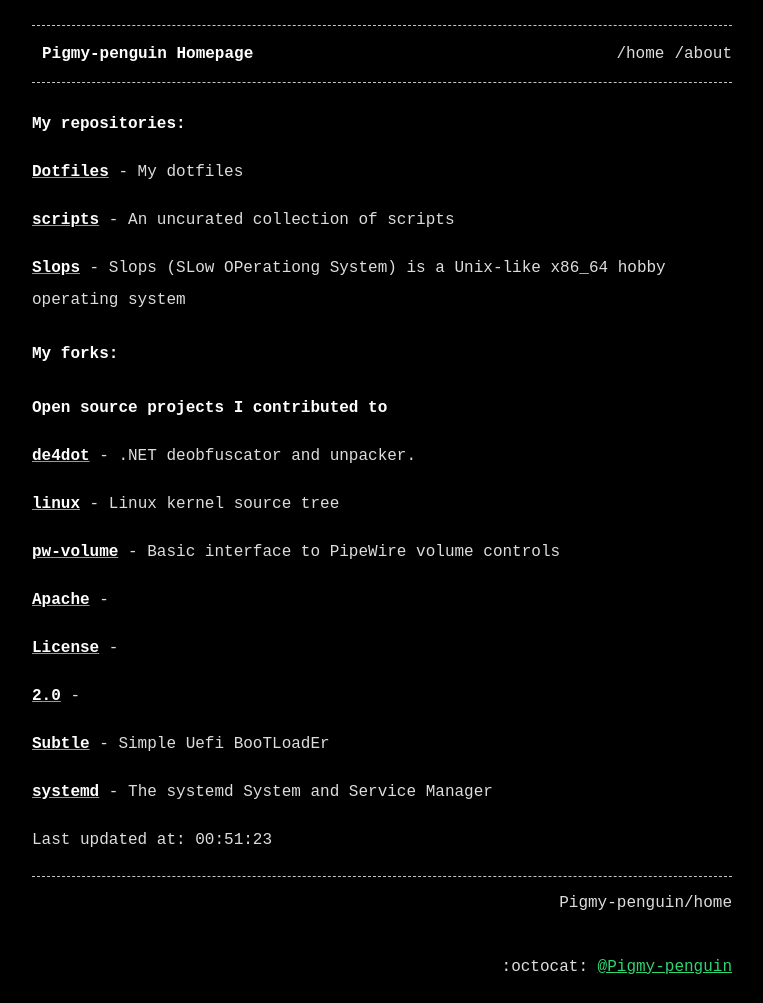
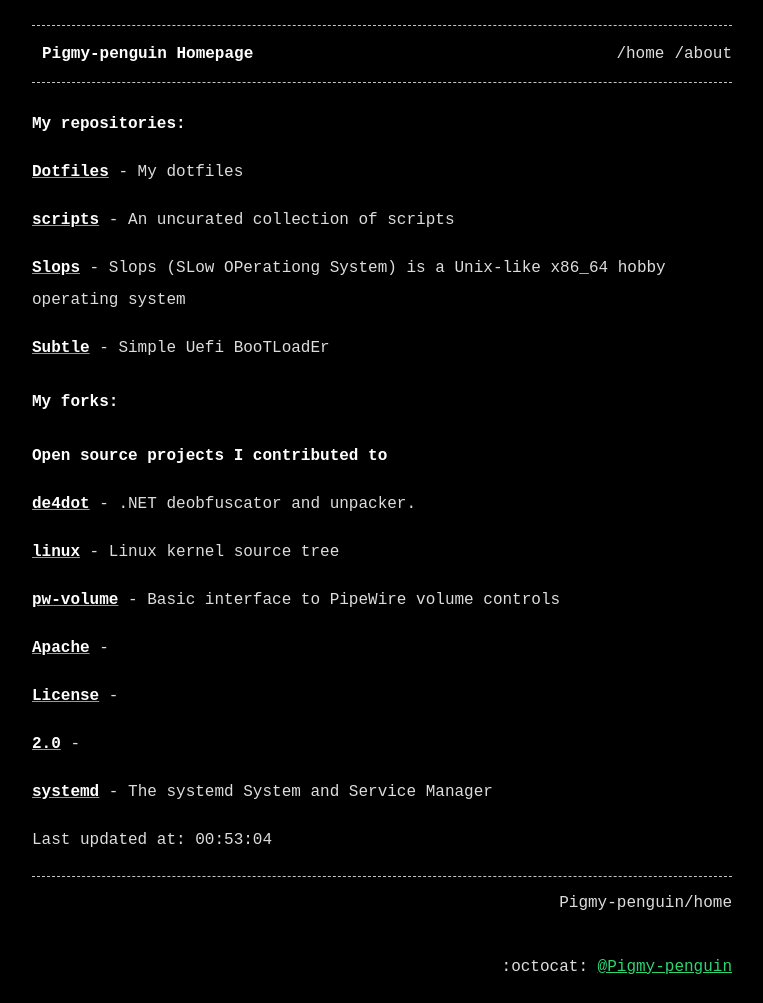
Before and after one commit to Pigmy-penguin/Pigmy-penguin.github.io, a Jekyll site: the page built from index.md, in a window 1280 px wide. Shown: the whole page, without its empty margins (258-1021 px from the left). Built offline with Jekyll 4.4.1, drawn with Linux system fonts in a browser that asks for light colours.

Commit message:
Auto updating the website

```diff
--- a/index.md
+++ b/index.md
@@ -28,9 +30,7 @@ title: Pigmy-penguin Homepage
 
 [**2.0**](https://github.com/Pigmy-penguin/2.0) -
 
-[**Subtle**](https://github.com/Pigmy-penguin/Subtle) - Simple Uefi BooTLoadEr
-
 [**systemd**](https://github.com/Pigmy-penguin/systemd) - The systemd System and Service Manager
 
 
-Last updated at: 00:51:23
+Last updated at: 00:53:04
```
Also changed, not shown: other parts of index.md (+2 -0 lines), 2 other files.
